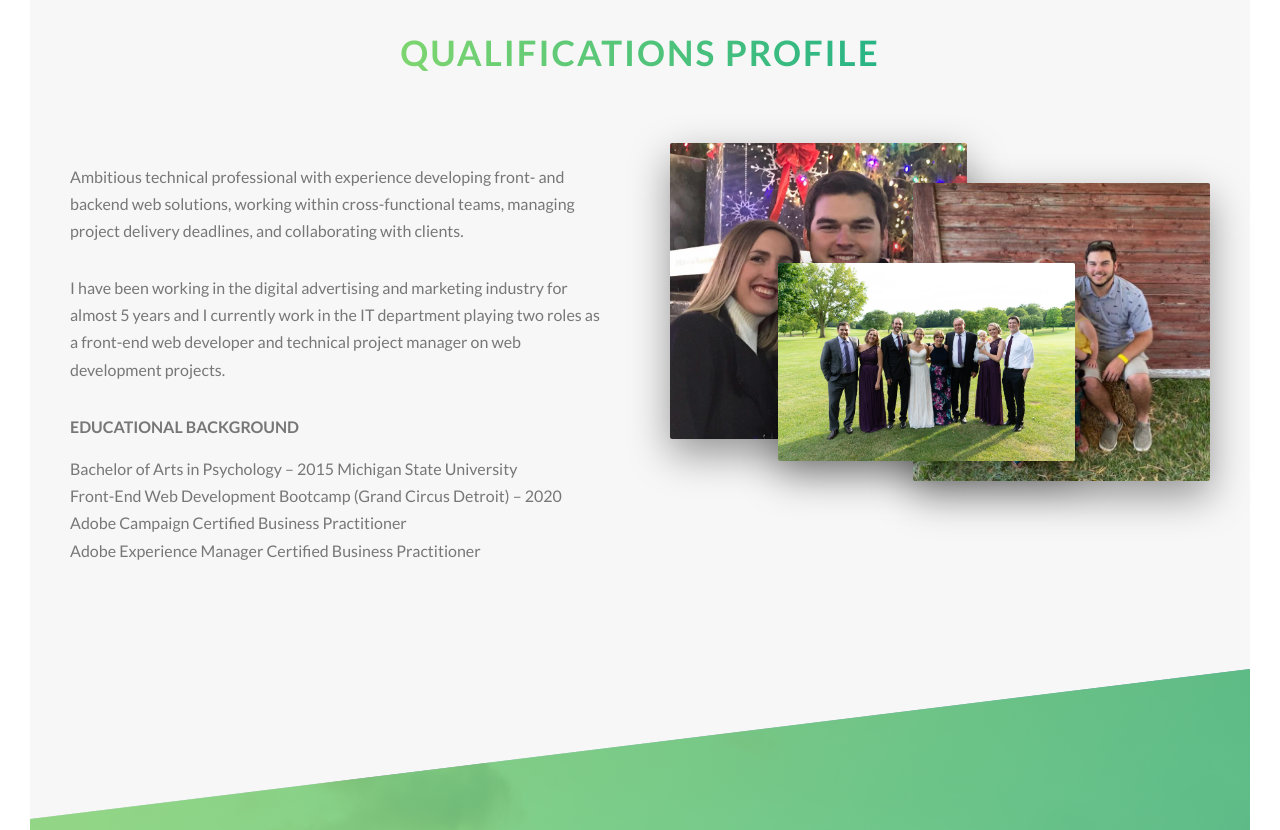
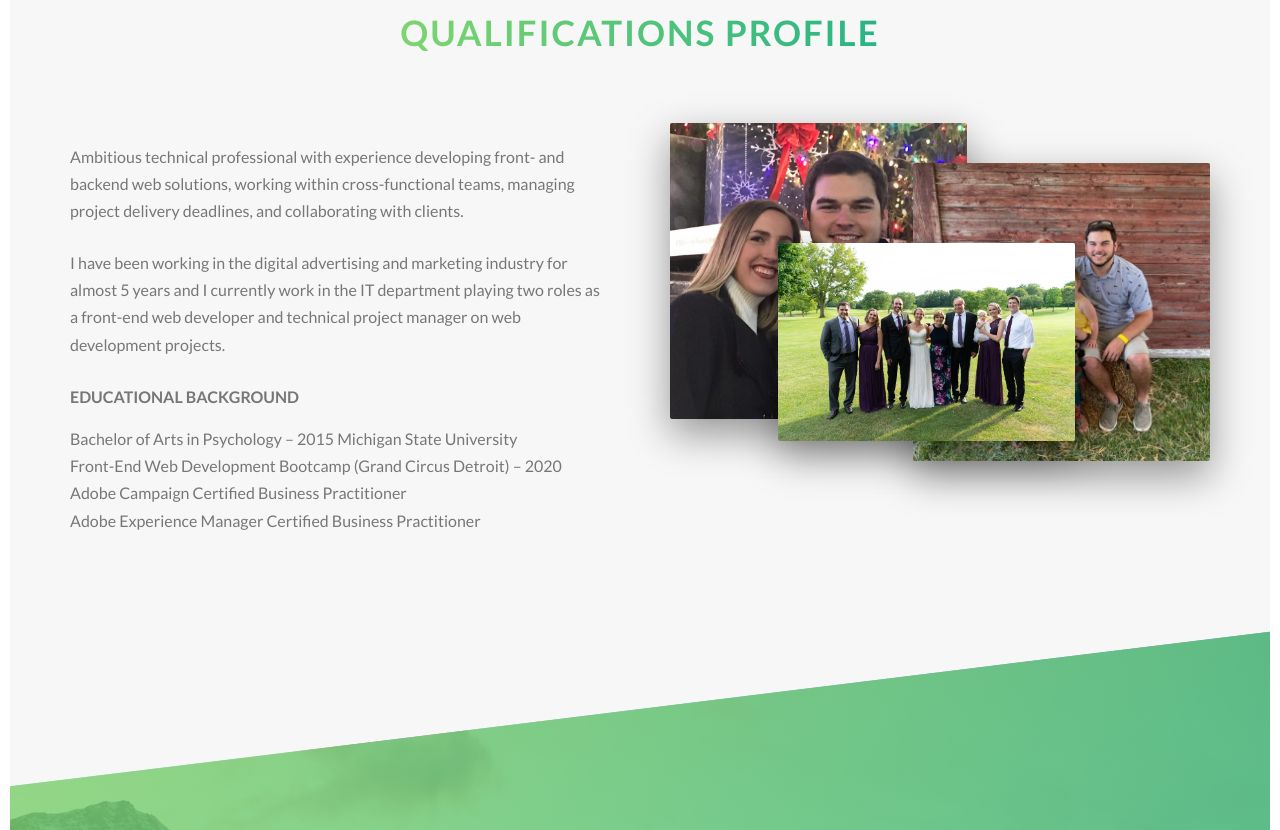
Before and after one commit to mccon1mk/molly-mcconnell, a website: page index.html in a window 1280 px wide. Shown: the part 857-1687 px from the top of the page. Drawn offline with Linux system fonts and the light colour scheme.

Commit message:
Add files via upload

```diff
--- a/css/style.css
+++ b/css/style.css
@@ -42,6 +42,18 @@
   }
 }
 
+@media only screen and (max-width: 768px) {
+  html {
+    width: 100vw;
+  height: 70vh;
+  font-size: 38%;
+  }
+  .heading-primary {
+    display: block;
+    font-size: 10%;
+  }
+}
+
 *,
 *::after,
 *::before {
@@ -64,7 +76,7 @@
   /*font-size: 16px;*/
   line-height: 1.7;
   color: #777;
-  padding: 3rem;
+  padding: 1rem;
 }
 
 .heading-primary {
@@ -124,7 +136,7 @@
 }
 
 .paragraph:not(:last-child) {
-  margin-bottom: 3rem;
+  margin-bottom: 2.5rem;
 }
 
 .u-center-text {
@@ -136,7 +148,7 @@
 }
 
 .u-margin-bottom-medium {
-  margin-bottom: 4rem !important;
+  margin-bottom: 3rem !important;
 }
 
 .u-margin-bottom-big {
```
